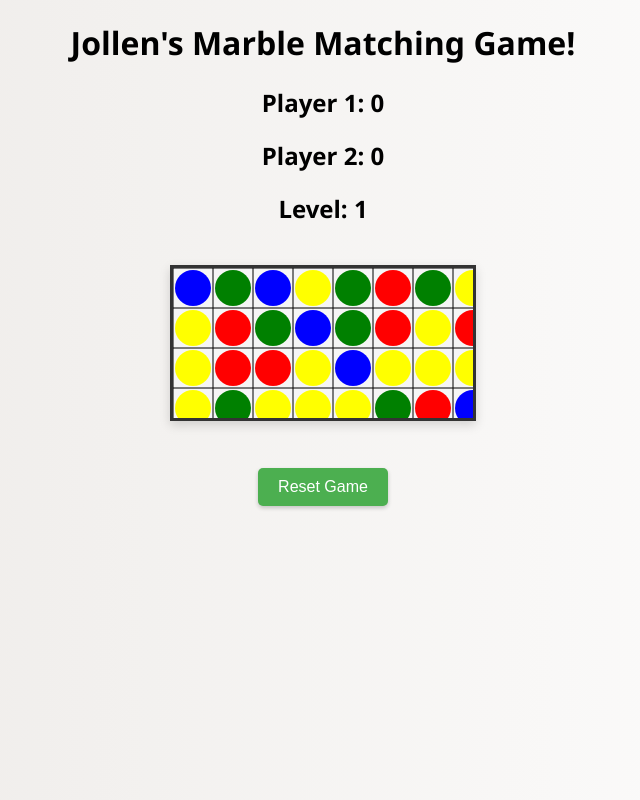
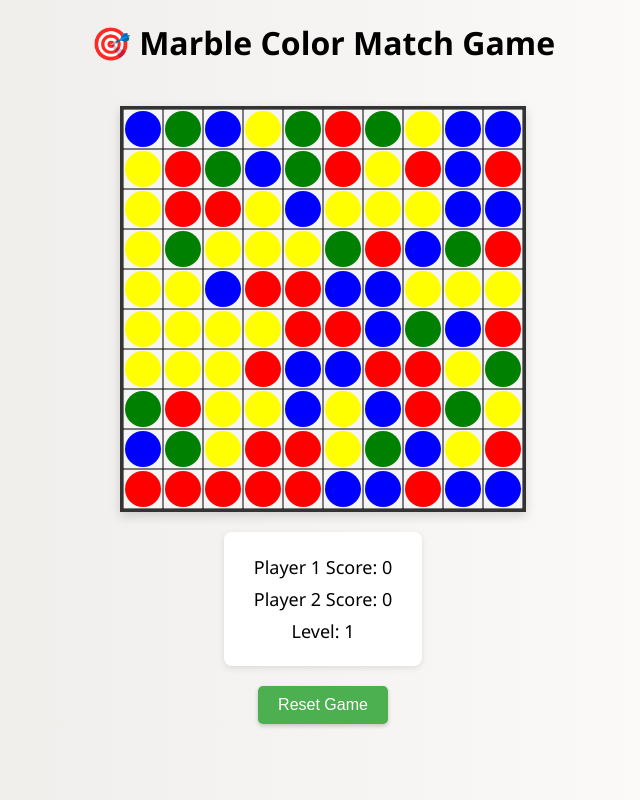
Before and after one commit to cryptobeta001/Jolens-Game, a plain HTML site: page index.html in a window 1280 px wide. Shown: the whole page, without its empty margins (317-957 px from the left). Drawn offline with Linux system fonts and the light colour scheme.

Commit message:
Update index.html

```diff
--- a/index.html
+++ b/index.html
@@ -3,29 +3,28 @@
 <head>
     <meta charset="UTF-8">
     <meta name="viewport" content="width=device-width, initial-scale=1.0">
-    <title>Jollen's Marble Matching Game</title>
+    <title>Marble Color Match Game</title>
     <link rel="stylesheet" href="styles.css">
 </head>
 <body>
-    <div class="game-container">
-        <h1>Jollen's Marble Matching Game!</h1>
-        <div class="scoreboard">
-            <div class="player-score" id="player1-score">
-                <h2>Player 1: <span id="player1-score-value">0</span></h2>
-            </div>
-            <div class="player-score" id="player2-score">
-                <h2>Player 2: <span id="player2-score-value">0</span></h2>
-            </div>
-            <div class="level">
-                <h2>Level: <span id="level-value">1</span></h2>
-            </div>
-        </div>
-        <canvas id="game-canvas"></canvas>
+
+    <h1>🎯 Marble Color Match Game</h1>
+
+    <canvas id="game-canvas" width="400" height="400"></canvas>
+
+    <div id="score-panel">
+        <p>Player 1 Score: <span id="player1-score-value">0</span></p>
+        <p>Player 2 Score: <span id="player2-score-value">0</span></p>
+        <p>Level: <span id="level-value">1</span></p>
         <p id="result"></p>
-        <button id="reset-button">Reset Game</button>
     </div>
-    <audio id="match-sound" src="match.mp3"></audio>
-    <audio id="win-sound" src="win.mp3"></audio>
+
+    <button id="reset-button">Reset Game</button>
+
+    <!-- Sounds -->
+    <audio id="match-sound" src="sounds/match.mp3" preload="auto"></audio>
+    <audio id="win-sound" src="sounds/win.mp3" preload="auto"></audio>
+
     <script src="script.js"></script>
 </body>
 </html>
```
